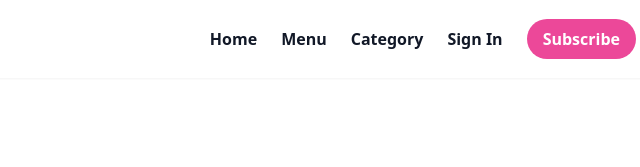
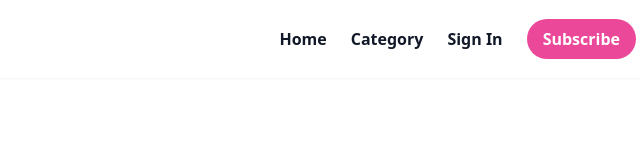
Before and after one commit to Jameschen7988/my-blog, a plain HTML site: page public/post.html in a window 1280 px wide. Shown: the top 167 px of the page, 612-1252 px from the left. Drawn offline with nearby package versions, Linux system fonts and the light colour scheme.

Commit message:
Remove redundant menu link from post nav

```diff
--- a/public/post.html
+++ b/public/post.html
@@ -59,7 +59,6 @@
     <!-- 導覽列 (電腦版) -->
     <nav class="hidden md:flex items-center space-x-6 font-semibold">
       <a href="./index.html" class="hover:text-gray-600">Home</a>
-      <a href="#" class="hover:text-gray-600">Menu</a>
       <a href="#" class="hover:text-gray-600">Category</a>
       <a href="#" class="hover:text-gray-600">Sign In</a>
       <a href="#" class="px-4 py-2 rounded-full bg-pink-500 text-white hover:bg-pink-600">Subscribe</a>
```
